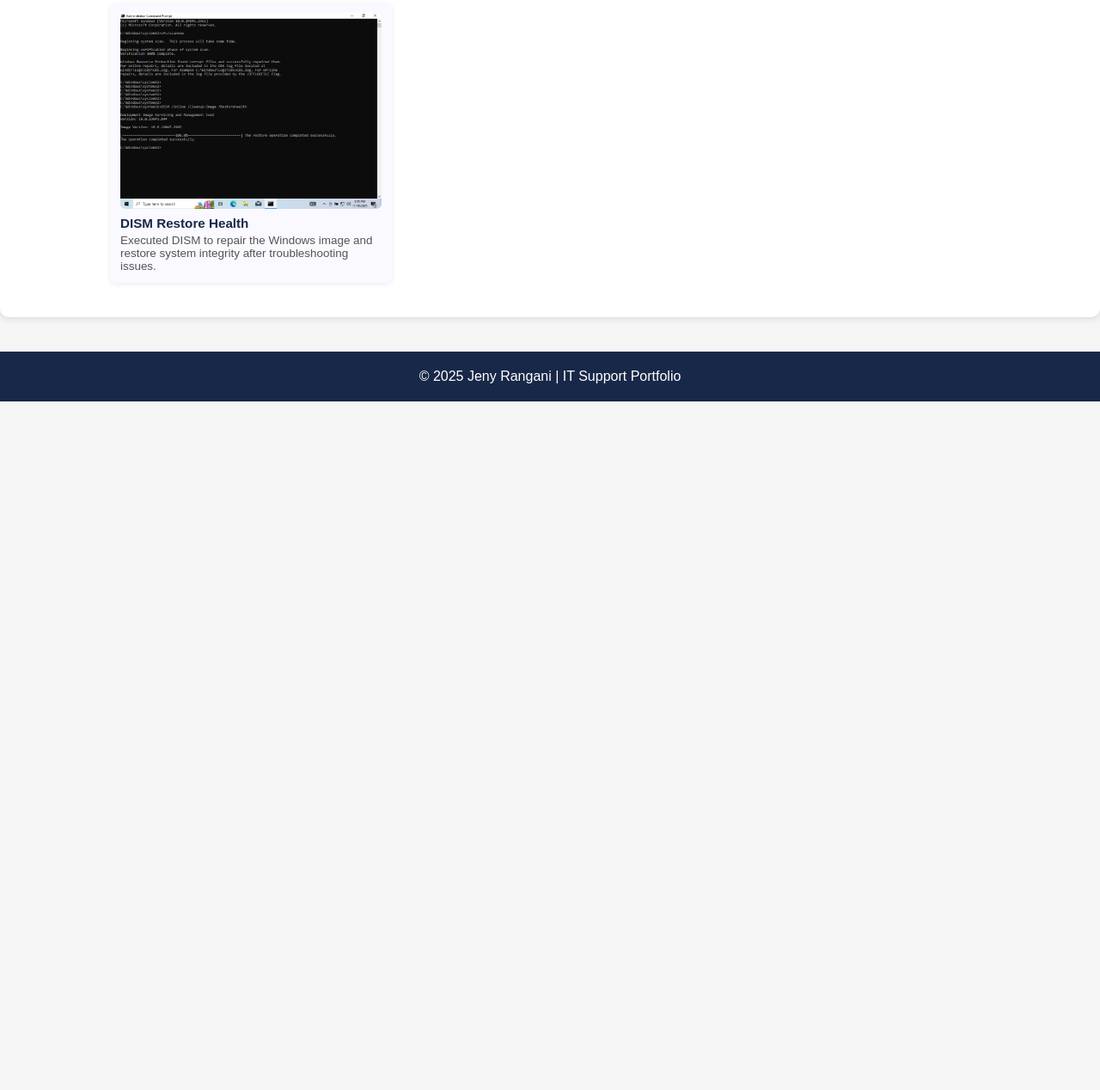
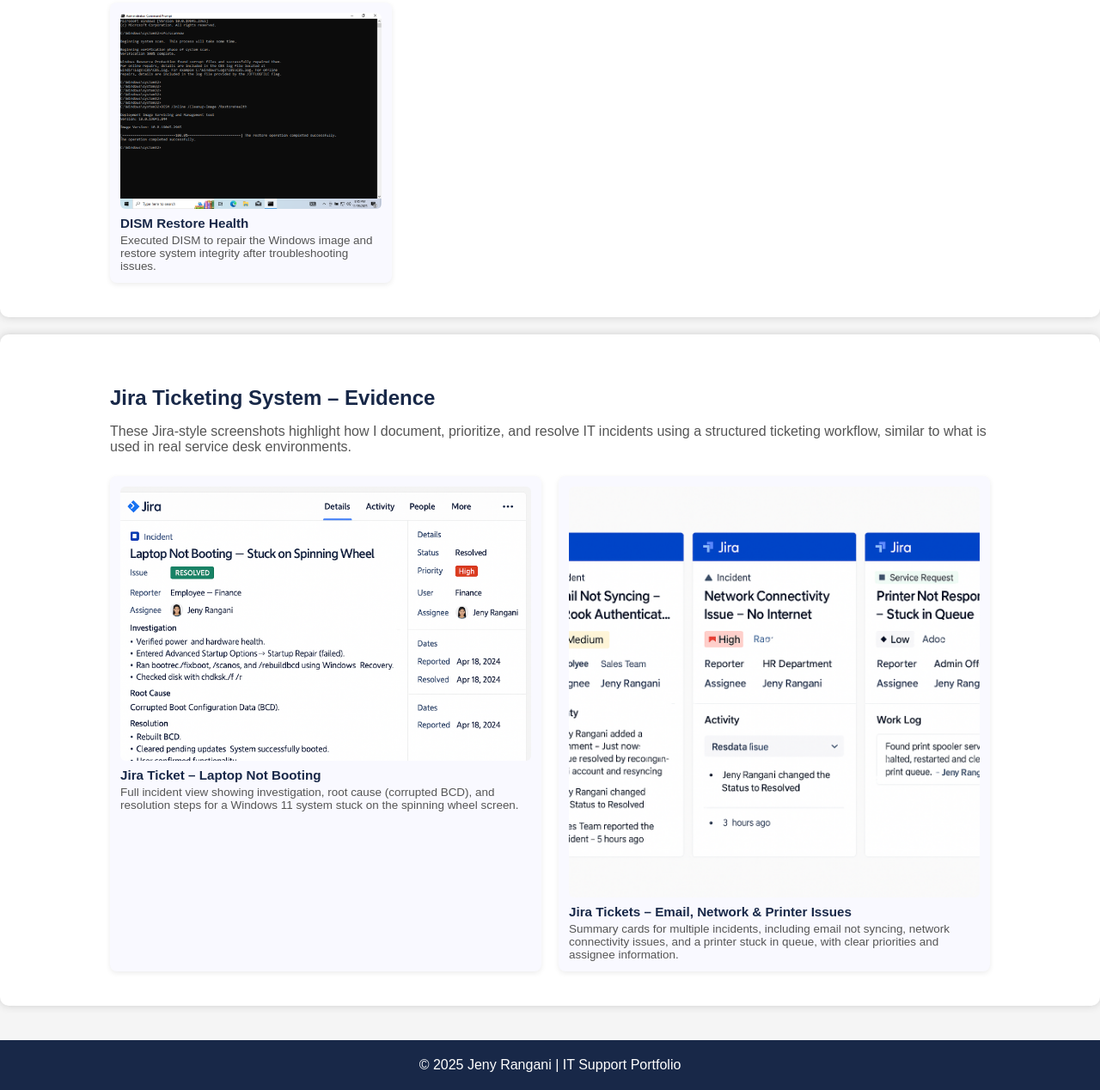
Before and after one commit to jeny1129/jeny1129.github.io, a plain HTML site: page index.html in a window 1280 px wide. Shown: the part 3146-4414 px from the top of the page at 86% size. Before the commit the page ends 3613 px from the top, so only its background shows below. Drawn offline with Linux system fonts and the light colour scheme.

Commit message:
Update index.html

```diff
--- a/index.html
+++ b/index.html
@@ -249,6 +249,35 @@
     </div>
 </section>
 
+<section class="section gallery-section">
+    <h2>Jira Ticketing System – Evidence</h2>
+    <p class="gallery-intro">
+        These Jira-style screenshots highlight how I document, prioritize, and resolve IT incidents using a structured
+        ticketing workflow, similar to what is used in real service desk environments.
+    </p>
+
+    <div class="gallery-grid">
+        <div class="shot">
+            <!-- replace src with your GitHub image path -->
+            <img src="screenshots/jira-laptop-not-booting.png" alt="Jira ticket view for laptop not booting">
+            <h4>Jira Ticket – Laptop Not Booting</h4>
+            <p>
+                Full incident view showing investigation, root cause (corrupted BCD), and resolution steps for a Windows 11
+                system stuck on the spinning wheel screen.
+            </p>
+        </div>
+
+        <div class="shot">
+            <!-- replace src with your GitHub image path -->
+            <img src="screenshots/jira-multiple-tickets.png" alt="Jira overview for email, network, and printer issues">
+            <h4>Jira Tickets – Email, Network & Printer Issues</h4>
+            <p>
+                Summary cards for multiple incidents, including email not syncing, network connectivity issues, and a printer
+                stuck in queue, with clear priorities and assignee information.
+            </p>
+        </div>
+    </div>
+</section>
 
 <footer>
     © 2025 Jeny Rangani | IT Support Portfolio
```
